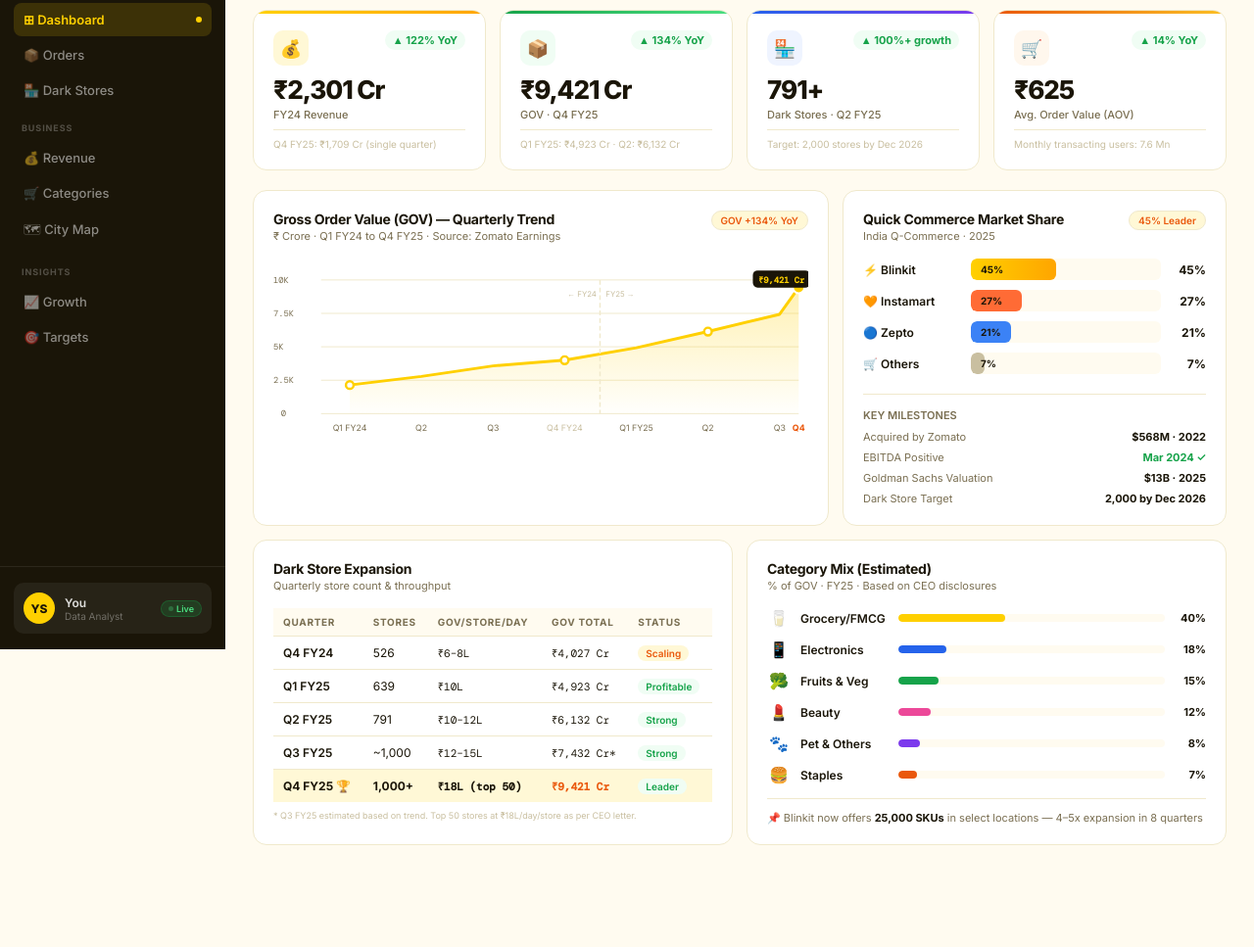
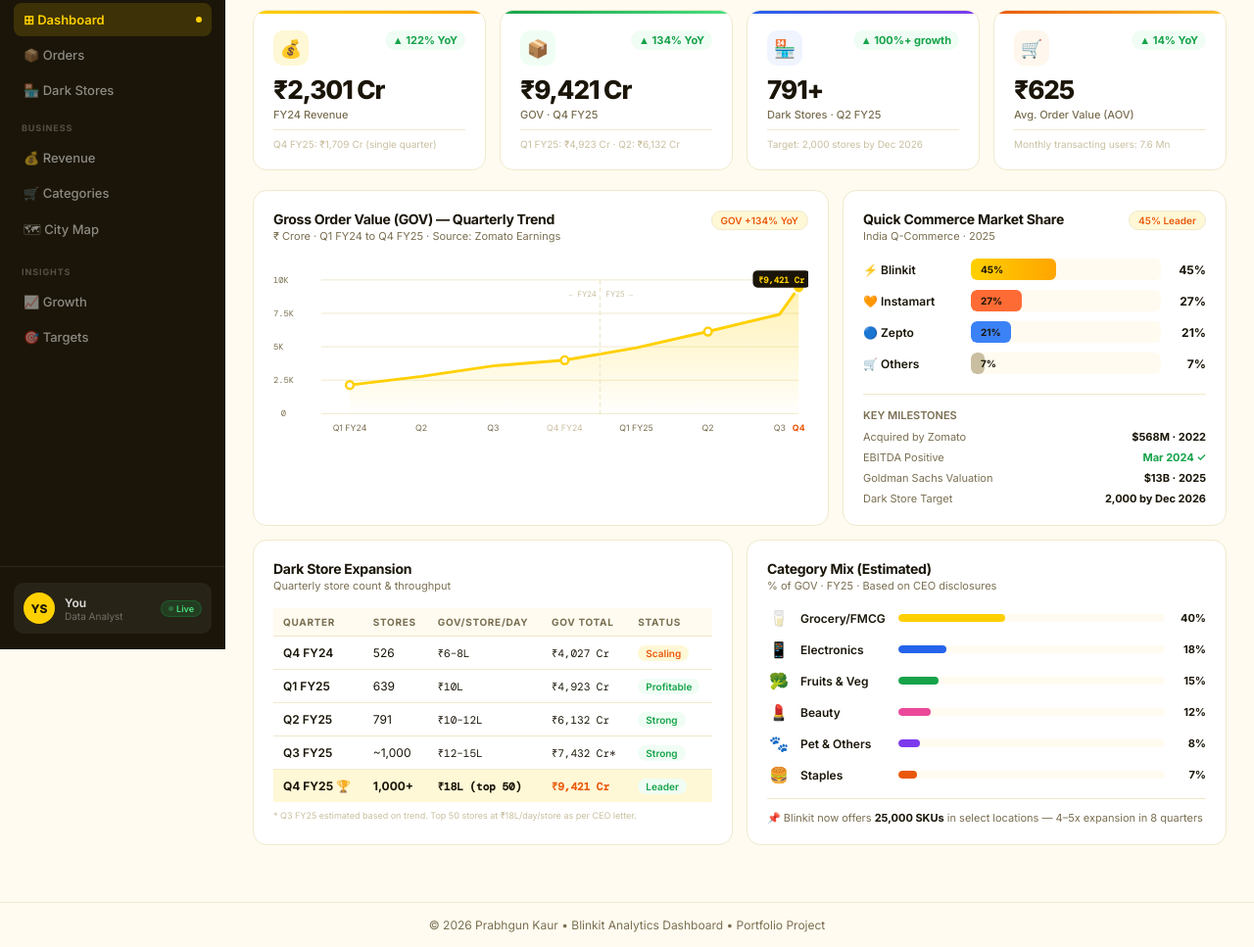
Before and after one commit to prabhgunk0604/blinkit-dashboard, a plain HTML site: page index.html in a window 1280 px wide. Shown: the part 137-1104 px from the top of the page at 98% size. Before the commit the page ends 1038 px from the top, so only its background shows below. Drawn offline with nearby package versions, Linux system fonts and the light colour scheme.

Commit message:
Update index.html

```diff
--- a/index.html
+++ b/index.html
@@ -512,3 +512,13 @@
 </script>
 </body>
 </html>
+<div style="
+text-align:center;
+padding:15px;
+font-size:12px;
+color:#7a6f52;
+border-top:1px solid #f0e9cc;
+margin-top:20px;
+">
+© 2026 Prabhgun Kaur • Blinkit Analytics Dashboard • Portfolio Project
+</div>
```
